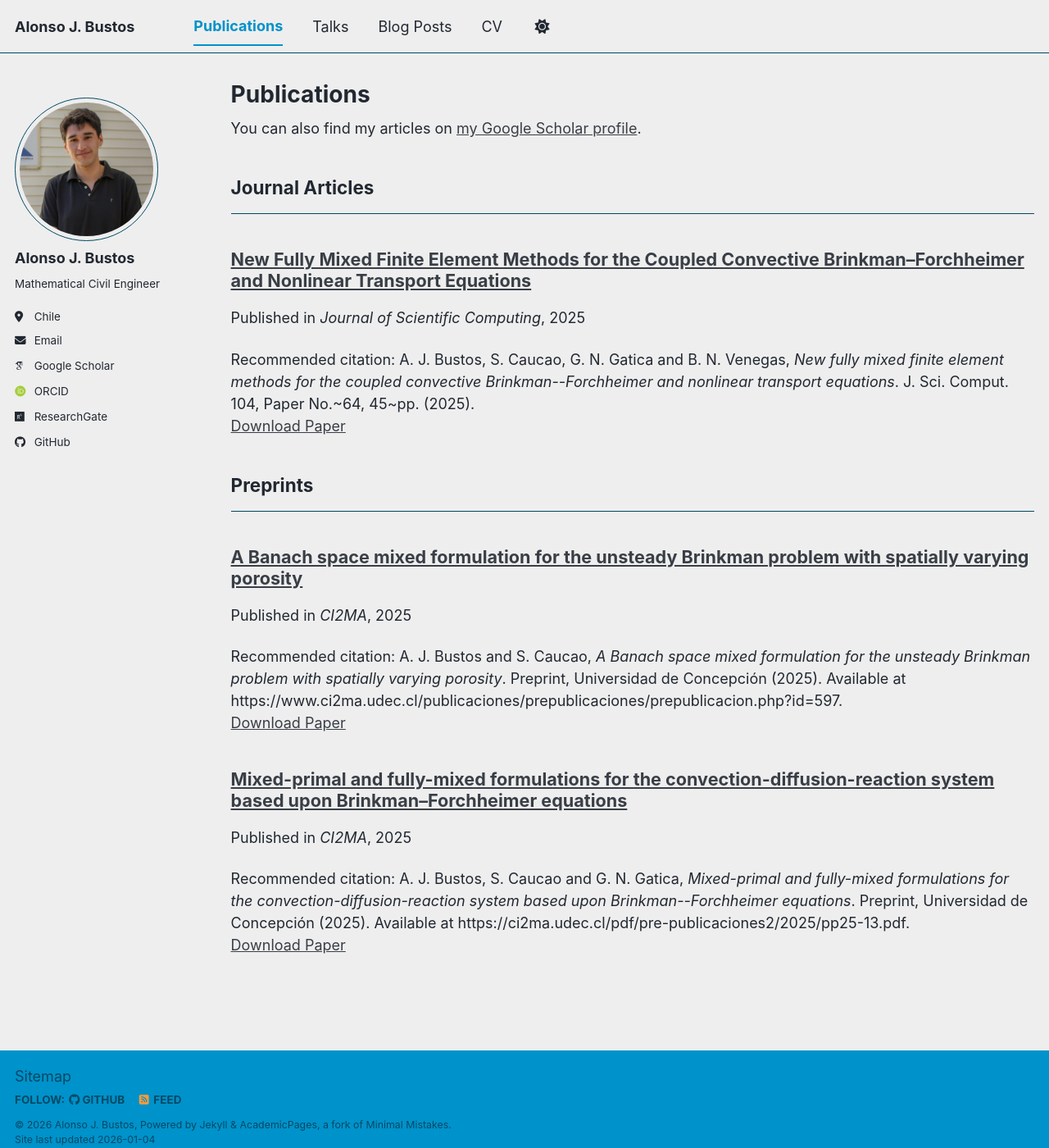
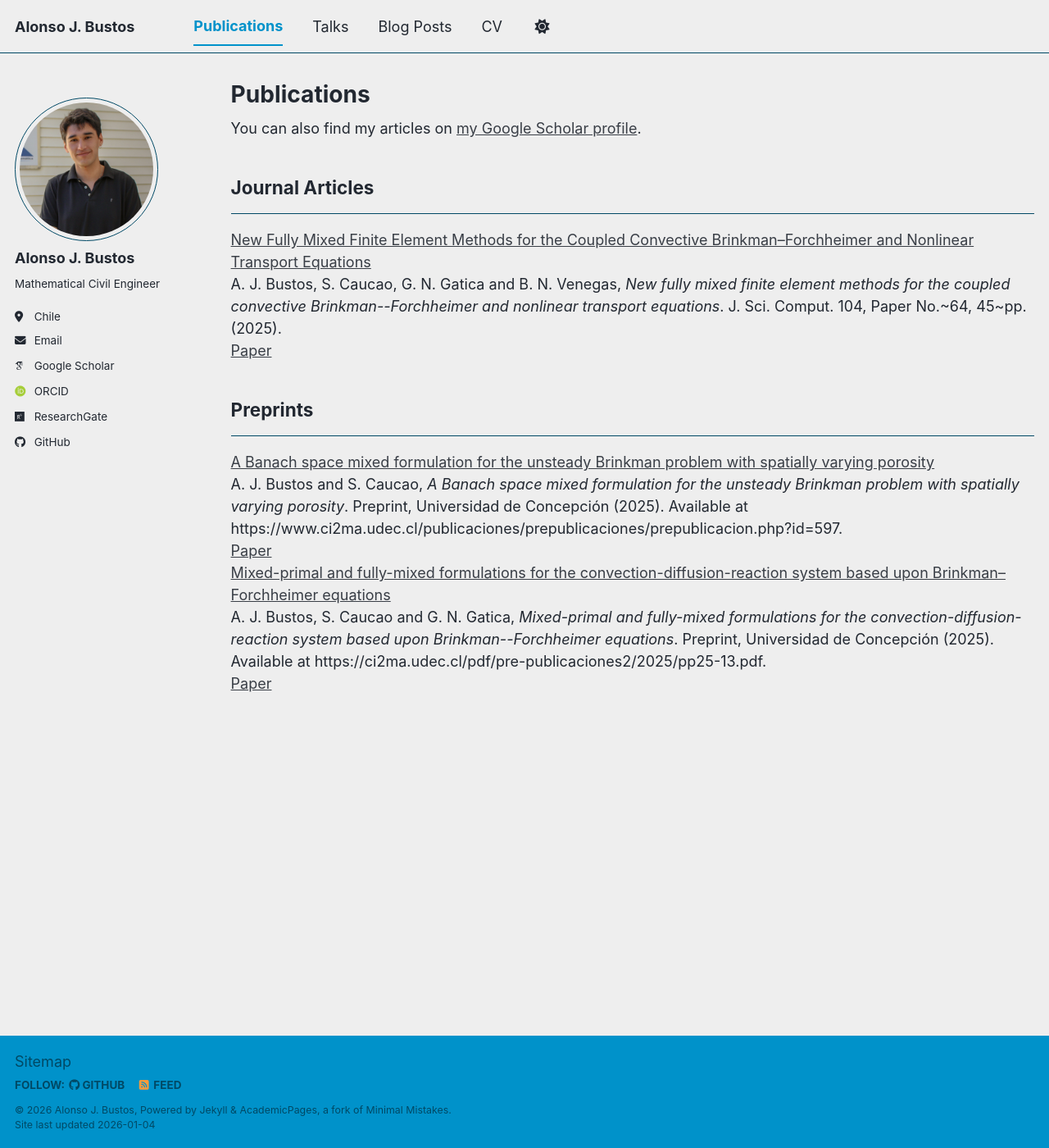
Before and after one commit to alonsojbustos/alonsojbustos.github.io, a Jekyll site: the page built from _pages/publications.html, in a window 1280 px wide and 1400 px high. Shown: the whole window at 82% size. Built offline with Jekyll 4.4.1, drawn with Linux system fonts in a browser that asks for light colours; some web fonts are replaced; a script bundle is joined from its source files by our own code; library files that are not in the unit come from our copies.

Commit message:
Update archive-single.html

```diff
--- a/_includes/archive-single.html
+++ b/_includes/archive-single.html
@@ -14,6 +14,25 @@
 
 <div class="{{ include.type | default: "list" }}__item">
   <article class="archive__item" itemscope itemtype="http://schema.org/CreativeWork">
+        {% if post.collection == 'publications' %}
+      <div class="pub-item">
+        <div class="pub-title">
+          {% if post.paperurl %}
+            <a href="{{ post.paperurl }}">{{ title }}</a>
+          {% else %}
+            <a href="{{ base_path }}{{ post.url }}" rel="permalink">{{ title }}</a>
+          {% endif %}
+        </div>
+
+        {% if post.citation %}
+          <div class="pub-citation">{{ post.citation }}</div>
+        {% endif %}
+
+        {% if post.paperurl %}
+          <a class="pub-button" href="{{ post.paperurl }}">Paper</a>
+        {% endif %}
+      </div>
+    {% else %}
     {% if include.type == "grid" and teaser %}
       <div class="archive__item-teaser">
         <img src=
@@ -79,6 +98,6 @@
     {% elsif post.bibtexurl %}
       <p><a href="{{ post.bibtexurl }}">Download Bibtex</a></p>
     {% endif %}
-
+    {% endif %}
   </article>
 </div>
```
